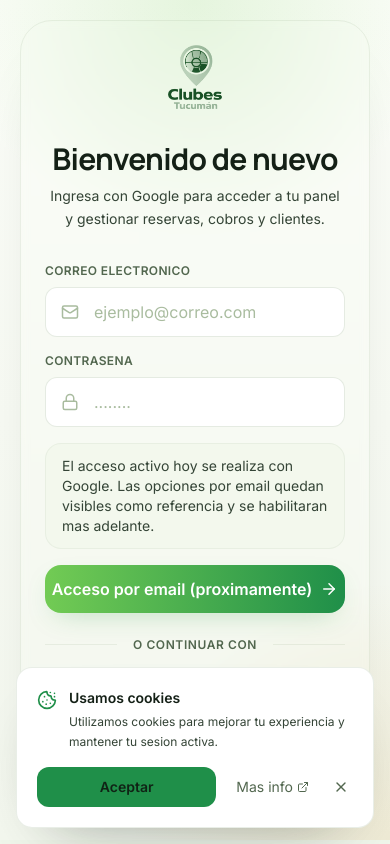
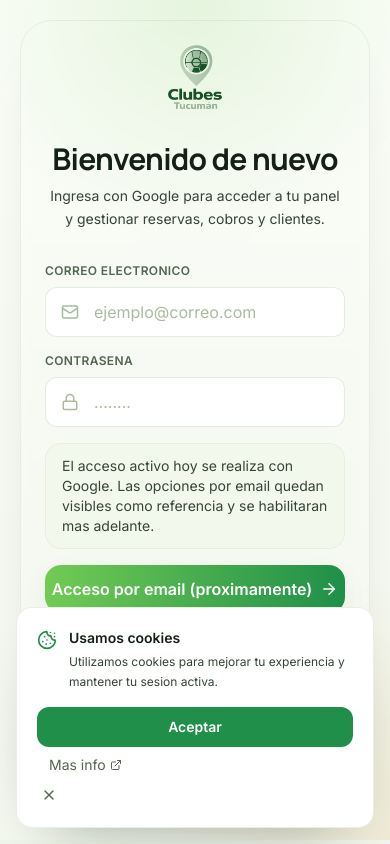
Before and after one commit to rubendevlop/gestion-canchas-frontend, a React (Vite) app: page /login in a window 390 px wide. Built offline with nearby package versions, Linux system fonts and the light colour scheme; no server answers; what @mercadopago/sdk-react would draw is missing.

Commit message:
fix frontend

```diff
--- a/src/pages/Login.jsx
+++ b/src/pages/Login.jsx
@@ -360,11 +360,11 @@ export default function Login() {
             </div>
           </div>
 
-          <div className="flex gap-2">
+          <div className="flex flex-col gap-2 sm:flex-row">
             <button
               type="button"
               onClick={acceptCookies}
-              className="flex-1 rounded-xl bg-primary py-2.5 text-sm font-semibold text-on_primary_fixed transition-all hover:brightness-110"
+              className="flex-1 rounded-xl bg-primary py-2.5 text-sm font-semibold text-on_primary transition-all hover:brightness-110"
             >
               Aceptar
             </button>
```
